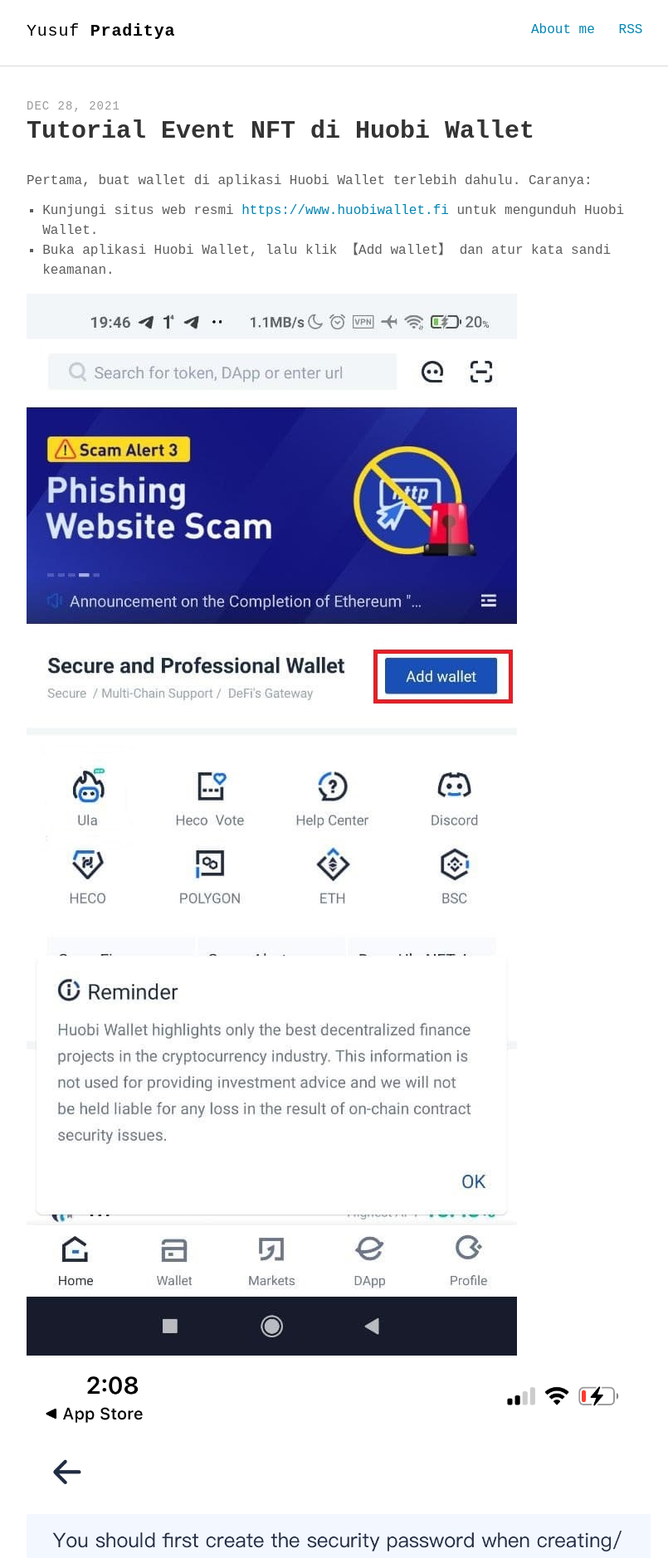
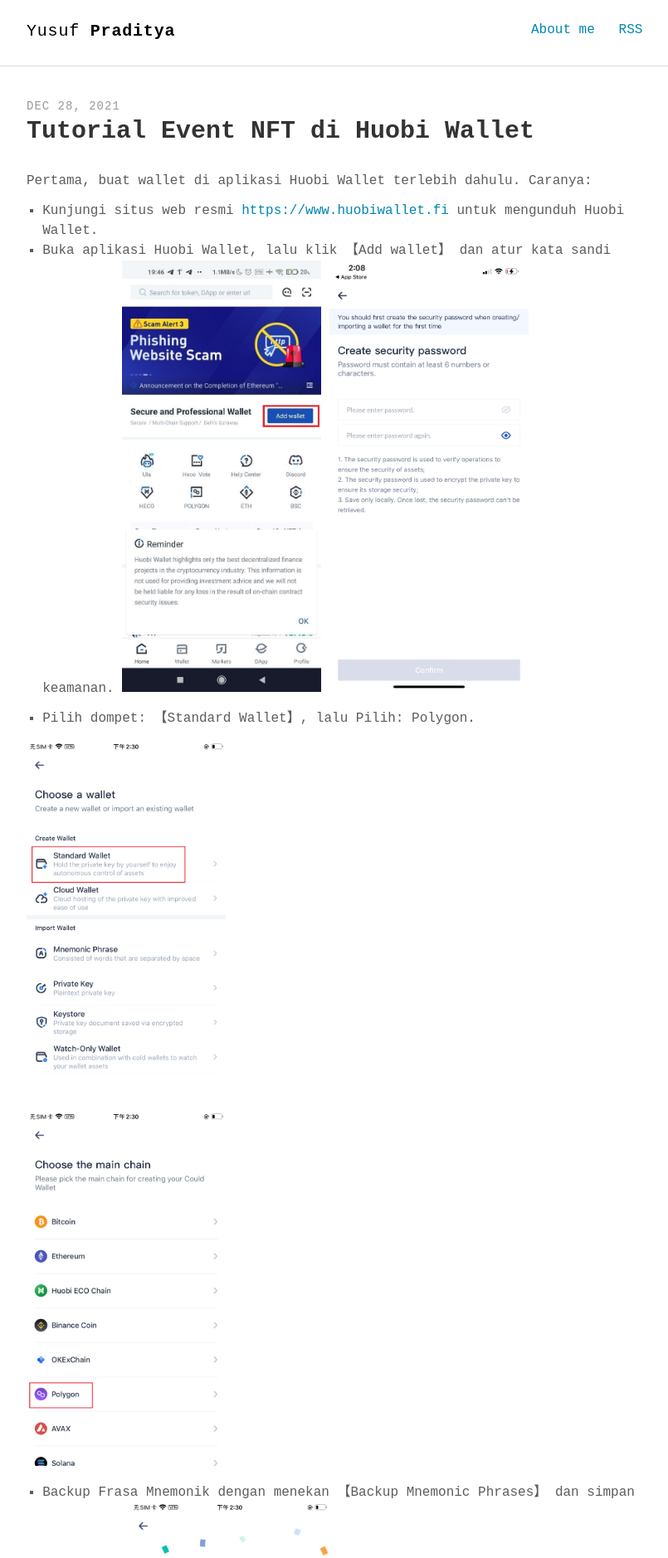
Before and after one commit to yusufpraditya/yusufpraditya.github.io, a Jekyll site: the page built from _posts/2021-12-28-tutorial-huobi-wallet.md, in a window 1280 px wide. Shown: the top 1878 px of the page at 83% size, without its empty margins (232-1037 px from the left). Built offline with Jekyll 4.4.1, drawn with Linux system fonts in a browser that asks for light colours; some web fonts are replaced; comment, search, counter and statistics services are not loaded.

Commit message:
Update 2021-12-28-tutorial-huobi-wallet.md

```diff
--- a/_posts/2021-12-28-tutorial-huobi-wallet.md
+++ b/_posts/2021-12-28-tutorial-huobi-wallet.md
@@ -9,39 +9,31 @@
 Pertama, buat wallet di aplikasi Huobi Wallet terlebih dahulu. Caranya:
 1. Kunjungi situs web resmi [https://www.huobiwallet.fi](https://www.huobiwallet.fi) untuk mengunduh Huobi Wallet.
 2. Buka aplikasi Huobi Wallet, lalu klik 【Add wallet】 dan atur kata sandi keamanan.
-
-![1](https://raw.githubusercontent.com/yusufpraditya/yusufpraditya.github.io/master/_posts/2.jpg)
-![2](https://raw.githubusercontent.com/yusufpraditya/yusufpraditya.github.io/master/_posts/aa.PNG)
+<img src="https://raw.githubusercontent.com/yusufpraditya/yusufpraditya.github.io/master/_posts/2.jpg" width="240">
+<img src="https://raw.githubusercontent.com/yusufpraditya/yusufpraditya.github.io/master/_posts/aa.PNG" width="240">
 
 3. Pilih dompet: 【Standard Wallet】, lalu Pilih: Polygon.
 
-![3](https://raw.githubusercontent.com/yusufpraditya/yusufpraditya.github.io/master/_posts/bb.PNG)
+<img src="https://raw.githubusercontent.com/yusufpraditya/yusufpraditya.github.io/master/_posts/bb.PNG" width="240">
 
-![4](https://raw.githubusercontent.com/yusufpraditya/yusufpraditya.github.io/master/_posts/cc.PNG)
+<img src="https://raw.githubusercontent.com/yusufpraditya/yusufpraditya.github.io/master/_posts/cc.PNG" width="240">
 
 4. Backup Frasa Mnemonik dengan menekan 【Backup Mnemonic Phrases】 dan simpan baik-baik.
-
-![5](https://raw.githubusercontent.com/yusufpraditya/yusufpraditya.github.io/master/_posts/dd.PNG)
+<img src="https://raw.githubusercontent.com/yusufpraditya/yusufpraditya.github.io/master/_posts/dd.PNG" width="240">
 
 Wallet sudah dibuat, sekarang klik "Ula"
-![6](https://raw.githubusercontent.com/yusufpraditya/yusufpraditya.github.io/master/_posts/1.jpg)
+<img src="https://raw.githubusercontent.com/yusufpraditya/yusufpraditya.github.io/master/_posts/1.jpg" width="240">
 
 Masukkan kode referral " **X0586S** " CATATAN: Tanpa memasukkan kode referral tidak menambah +1 kupon draw!
-
-![7](https://raw.githubusercontent.com/yusufpraditya/yusufpraditya.github.io/master/_posts/3.jpg)
+<img src="https://raw.githubusercontent.com/yusufpraditya/yusufpraditya.github.io/master/_posts/3.jpg" width="240">
 
 Klik 【Link your wallet】
-
-![7](https://raw.githubusercontent.com/yusufpraditya/yusufpraditya.github.io/master/_posts/4.jpg)
+<img src="https://raw.githubusercontent.com/yusufpraditya/yusufpraditya.github.io/master/_posts/4.jpg" width="240">
 
 Klik address yang akan di link
-
-![7](https://raw.githubusercontent.com/yusufpraditya/yusufpraditya.github.io/master/_posts/5.jpg)
+<img src="https://raw.githubusercontent.com/yusufpraditya/yusufpraditya.github.io/master/_posts/5.jpg" width="240">
 
 Klik 【Yes】
-
-![7](https://raw.githubusercontent.com/yusufpraditya/yusufpraditya.github.io/master/_posts/6.jpg)
+<img src="https://raw.githubusercontent.com/yusufpraditya/yusufpraditya.github.io/master/_posts/6.jpg" width="240">
 
 Done! Invite teman agar menambah kupon
-
-<img src="https://raw.githubusercontent.com/yusufpraditya/yusufpraditya.github.io/master/_posts/2.jpg" width="240">
```
